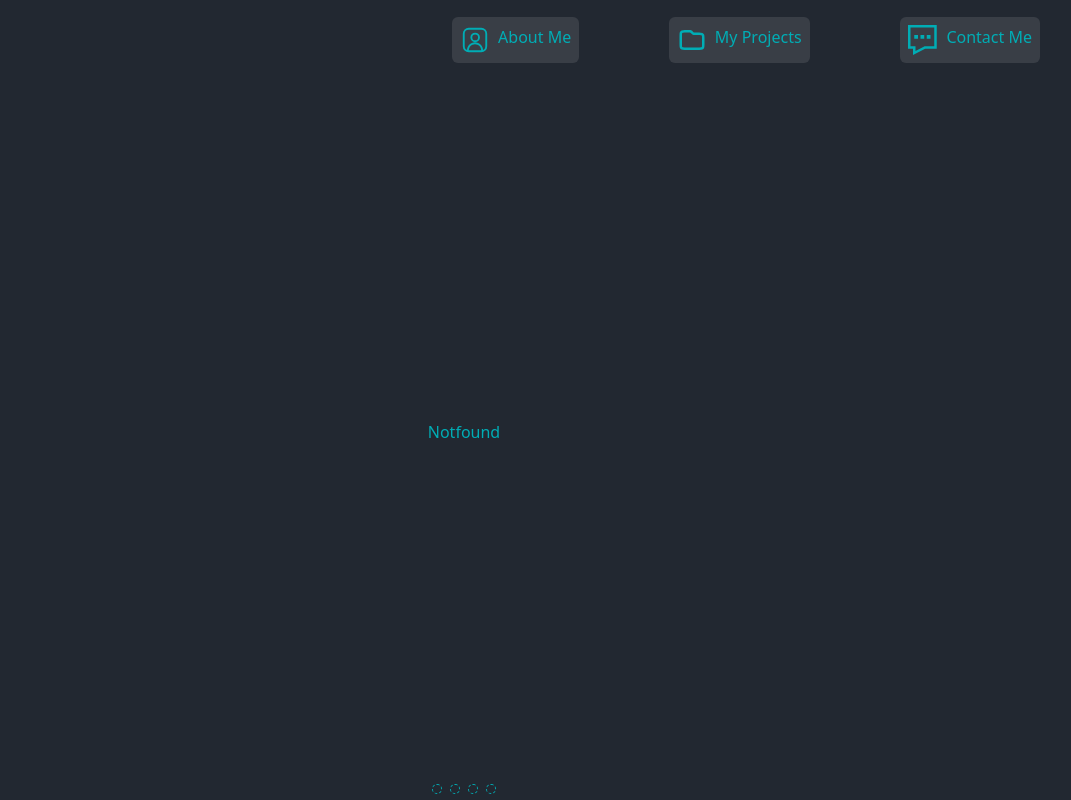
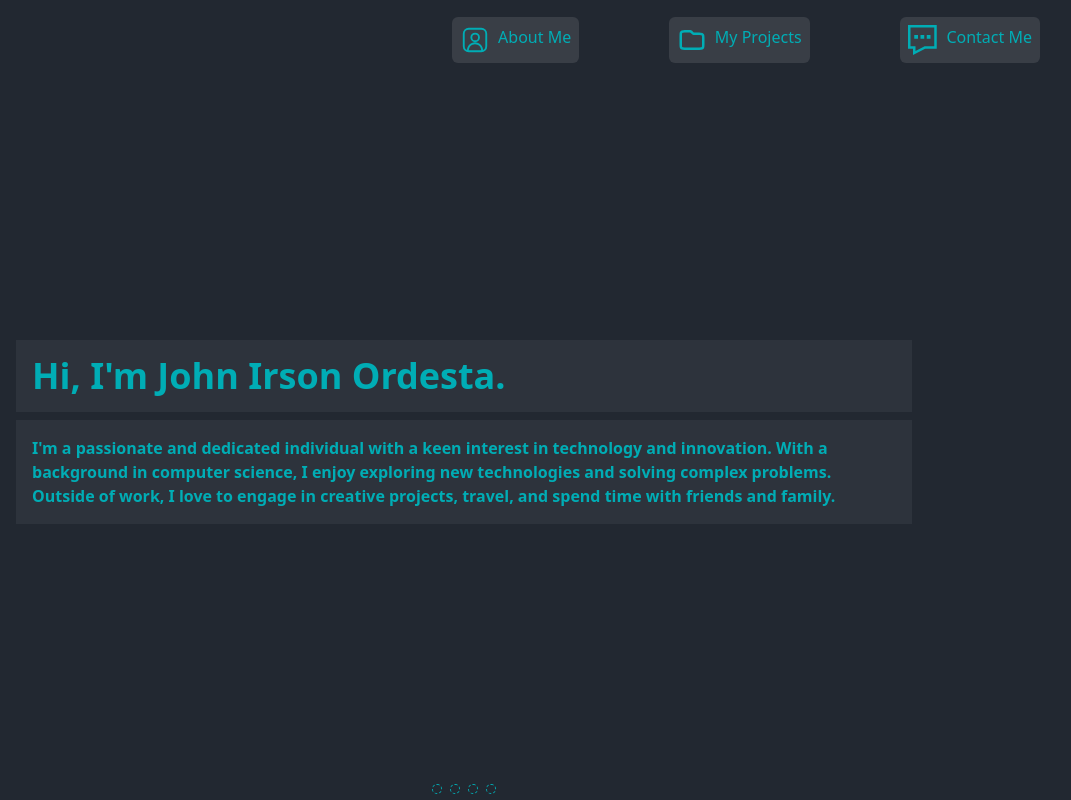
Before and after one commit to jiordesta/portfolio-v3, a React (Vite) app: page /aboutme/1 in a window 1280 px wide. Shown: the whole page, without its empty margins (176-1247 px from the left). Built offline with nearby package versions, Linux system fonts and the light colour scheme.

Commit message:
fix reload not found

```diff
--- a/src/App.jsx
+++ b/src/App.jsx
@@ -18,6 +18,7 @@ export default function App() {
           <Route path="/projects" Component={Projects} />
           <Route path="/projects/show/:name" Component={Projects} />
           <Route path="/contacts" Component={Contacts} />
+          <Route path="*" Component={Notfound} />
         </Routes>
       </Router>
     </div>
--- a/src/pages/Aboutme.jsx
+++ b/src/pages/Aboutme.jsx
@@ -86,7 +86,7 @@ export default function Aboutme() {
         ) : section === "github" ? (
           <Github />
         ) : (
-          <Notfound />
+          <Hero />
         )}
       </div>
       <ul className="flex justify-center items-end gap-2 w-full">
```
